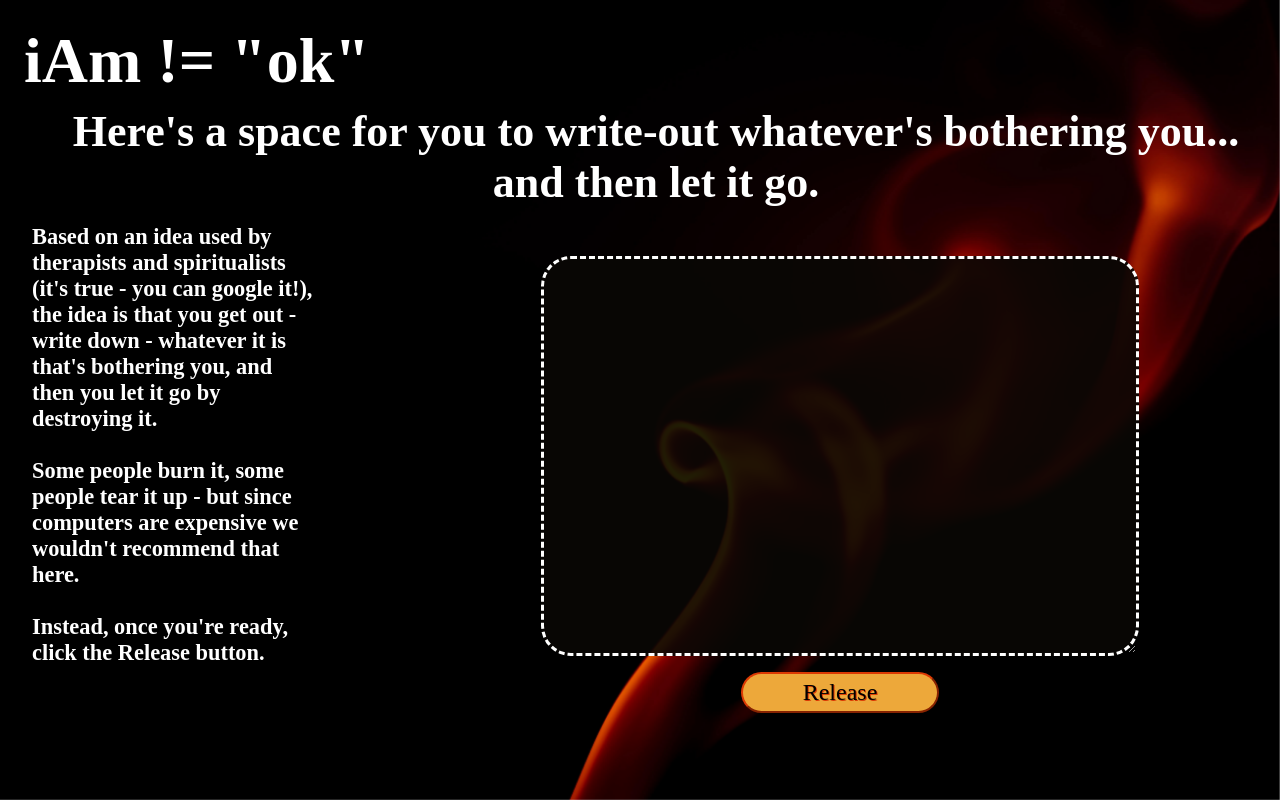
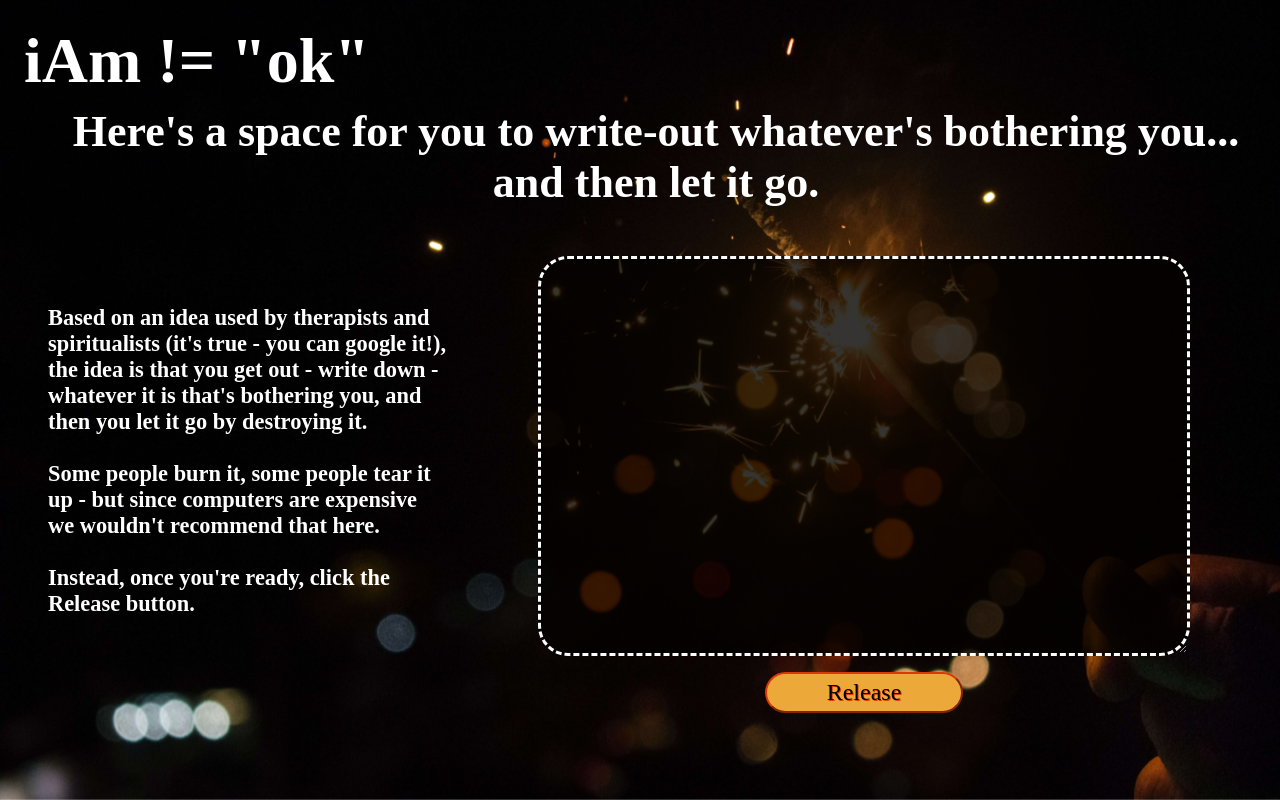
Before and after one commit to lalicia/iAm_not_ok, a React (Create React App) app in the folder not_ok/: page /writeout in a window 1280 px wide. Built offline with nearby package versions, Linux system fonts and the light colour scheme; a web font is replaced by a local one.

Commit message:
completed WriteOutPage restyling for responsiveness - everything seems to move about nicely now

```diff
--- a/not_ok/src/components/WriteOutInput/WriteOutInput.module.css
+++ b/not_ok/src/components/WriteOutInput/WriteOutInput.module.css
@@ -3,9 +3,11 @@
 .writeout_section {
     display: flex;
     flex-direction: column;
-    width: 70%;
+    width: 65%;
+    max-width: 60%;
     align-items: center;
-    margin-left: 5rem;
+    margin-left: 2rem;
+    margin-right: 2rem;
     margin-top: 2rem;
 }
 
@@ -22,12 +24,12 @@
     margin-top: -30rem;*/
 
     height: 25rem;
-    width: 55rem;
-    max-width: 68%;
+    width: 80rem;
+    max-width: 85%;
     padding: 15px;
     border: dashed;
     border-color: white;
-    background-color: rgba(9, 7, 5, 0.9);
+    background-color: rgba(4, 2, 1, 0.8);
     /* background: linear-gradient(rgba(54, 40, 19, 0.2), rgba(54, 40, 19, 0.2)); */
     border-radius: 30px;
     /* for when fades back to this version on state update */
@@ -44,8 +46,8 @@
     /* margin-left: 45%;
     margin-top: -30rem; */
     height: 25rem;
-    width: 55rem;
-    max-width: 68%;
+    width: 80rem;
+    max-width: 85%;
     padding: 15px;
     border: dashed;
     border-color: white;
--- a/not_ok/src/pages/WriteOutPage.module.css
+++ b/not_ok/src/pages/WriteOutPage.module.css
@@ -1,6 +1,6 @@
 .container {
     /* position: relative; */
-    background-image: url("../assets/fire6mini.jpg");
+    background-image: url("../assets/fire2mini.jpg");
     background-position: center center; /* means when you resize you get the center of the image in focus still */
     background-attachment: fixed; /*stops the image scrolling when the user scrolls */
     background-repeat: no-repeat; /*stops tiling/strange layout */
@@ -55,8 +55,12 @@ h2 {
 
 .writeout_explanation {
     display: flex;
-    width: 23rem;
-    max-width: 30%;
+    width: 50rem;
+    max-width: 35%;
+    margin-left: 1rem;
+    margin-top: 2rem;
+    margin-bottom: 2rem;
+    align-items: center;
 }
 
 .writeout_content {
```
Also changed, not shown: not_ok/src/assets/fire4mini.jpg (deleted).
